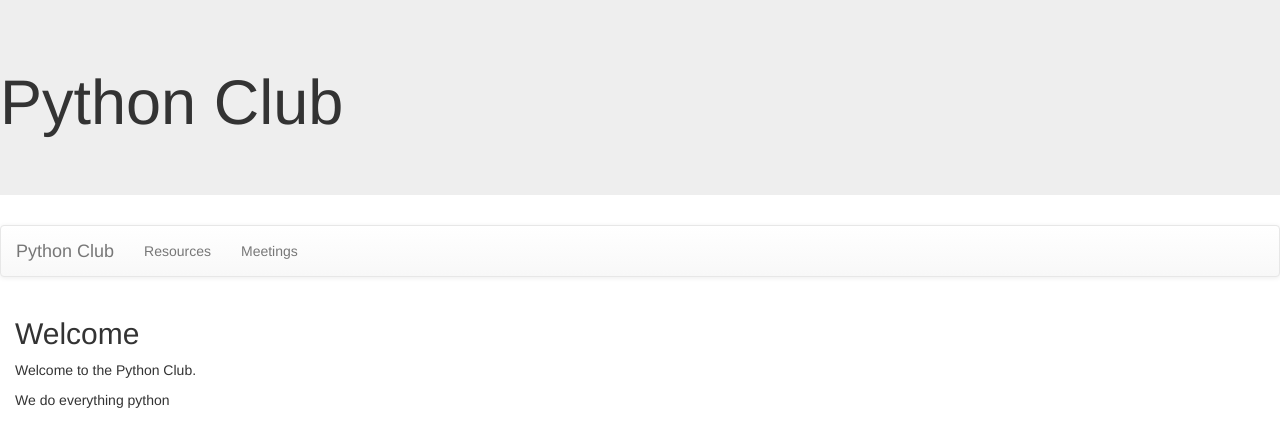
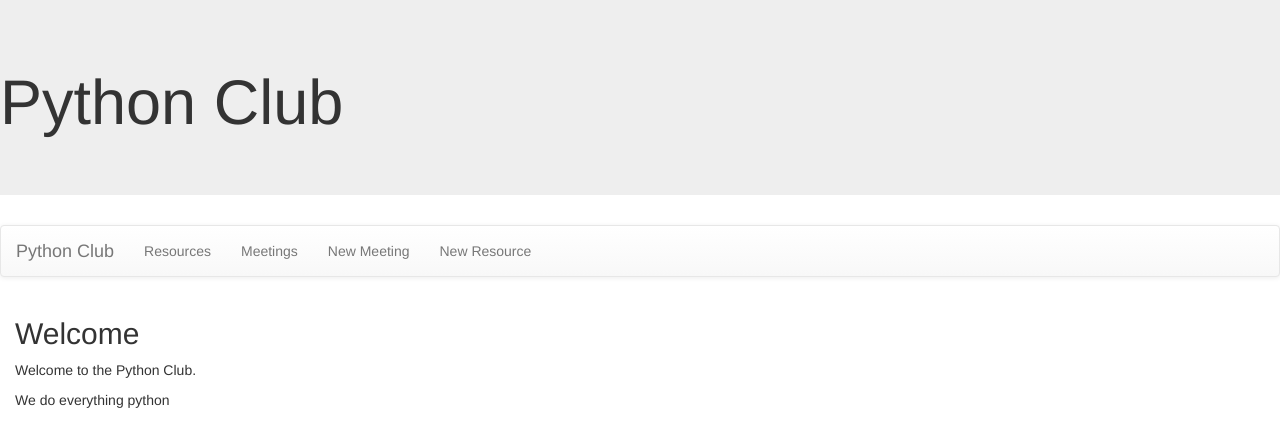
Before and after one commit to marlondocouto/Django, a Django app: page /pythonclubapp/ in a window 1280 px wide. Shown: the top 447 px of the page. Run offline with Django 3.2, Linux system fonts and the light colour scheme; some libraries are stand-ins or nearby versions.

Commit message:
Add files via upload

```diff
--- a/pythonclubproject/pythonclubapp/templates/base.html
+++ b/pythonclubproject/pythonclubapp/templates/base.html
@@ -18,6 +18,8 @@
 <ul class="nav navbar-nav">
   <li><a href="{% url 'resources' %}">Resources</a></li> <!--name of html resource on url page-->
   <li><a href="{% url 'meetings' %}">Meetings</a></li>
+  <li><a href="{% url 'newmeeting' %}">New Meeting</a></li>
+  <li><a href="{% url 'newresource' %}">New Resource</a></li>
 </ul>
 </div>
 </nav>
```
